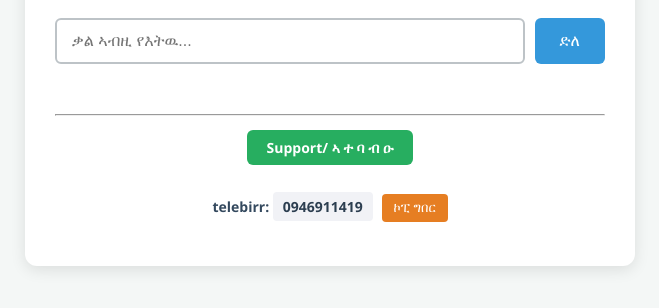
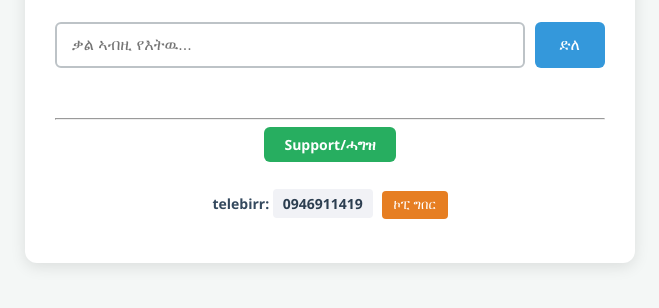
Before and after one commit to Gebreslassie12/-Tigrigna-dictionary, a plain HTML site: page index.html in a window 1280 px wide. Shown: the part 370-678 px from the top of the page, without its empty margins (310-969 px from the left). Drawn offline with Linux system fonts and the light colour scheme.

Commit message:
Update index.html with manifest and theme color
Added manifest link and theme color meta tag to head.

```diff
--- a/index.html
+++ b/index.html
@@ -5,6 +5,8 @@
     <meta name="viewport" content="width=device-width, initial-scale=1.0">
     <title> መዝገበ ቃላት ትግርኛ</title>
     <link rel="stylesheet" href="style.css">
+    <link rel="manifest" href="manifest.json">
+    <meta name="theme-color" content="#3498db">
 </head>
 <body>
 
@@ -29,9 +31,7 @@
 
         <div class="support-section">
             <hr>
-
-            <p><strong id="supportLabel"></strong>
-                <a href="tel:*806*0946911419*10%23" class="code-link" id="supportBtn">Support/ ኣ ተ ባ ብ ዑ </a>
+                <a href="tel:*806*0946911419*10%23" class="code-link" id="supportBtn">Support/ሓግዝ</a>
             </p>
 
             <p><strong id="teleLabel">telebirr:</strong>
```
